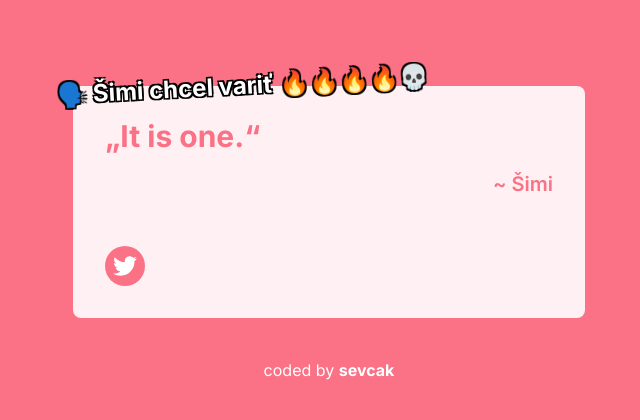
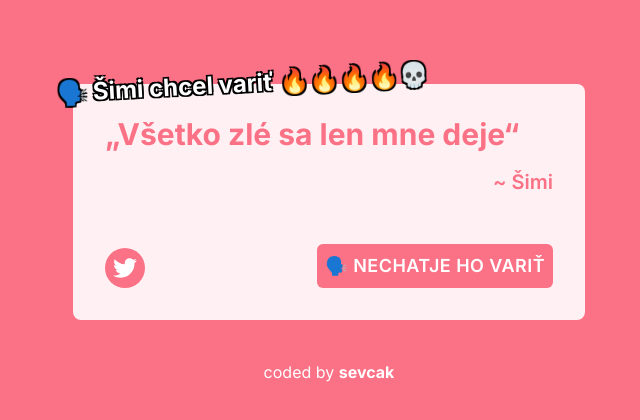
Before and after one commit to sevcak/simi-quote-generator, a React (Create React App) app: page / in a window 1280 px wide. Shown: the part 186-606 px from the top of the page, without its empty margins (311-951 px from the left). Built offline with nearby package versions, Linux system fonts and the light colour scheme.

Commit message:
feat: add 'LET HIM COOK' button

```diff
--- a/src/components/QuoteBox.tsx
+++ b/src/components/QuoteBox.tsx
@@ -11,6 +11,16 @@ const QuoteBox = () => {
 
   const [currentQuoteIndex, setCurrentQuoteIndex] = useState(getRandomInt(0, quotes.length));
 
+  const newQuote = () => {
+    let newIndex = getRandomInt(0, quotes.length);
+
+    while (newIndex === currentQuoteIndex) {
+      newIndex = getRandomInt(0, quotes.length);
+    }
+
+    setCurrentQuoteIndex(newIndex);
+  }
+
   return (
     <div
       id='quote-box'
@@ -22,8 +32,7 @@ const QuoteBox = () => {
         </div>
         <div className='text-right'>~ <span id='author'>Šimi</span></div>
         {/* Buttons */}
-        <div className='mt-12'>
-          <div id='new-quote'></div>
+        <div className='mt-12 flex flex-row justify-between items-end'>
           {/* Share */}
           <div>
             <a
@@ -36,6 +45,14 @@ const QuoteBox = () => {
               <img src={twitter} alt="tweet" className='w-6 h-6' />
             </a>
           </div>
+          {/* New quote button */}
+          <button
+            id='new-quote'
+            onClick={newQuote}
+            className='p-2 bg-rose-400 text-white text-lg rounded-md hover:scale-95 duration-500 tracking-wide'
+          >
+            🗣️ NECHATJE HO VARIŤ
+          </button>
         </div>
       </div>
     </div>
--- a/src/data/quotes.json
+++ b/src/data/quotes.json
@@ -1,4 +1,5 @@
 [
     "It is one.",
-    "Všetko zle sa len mne deje"
+    "Všetko zlé sa len mne deje",
+    "I don't can afford it."
 ]
```
